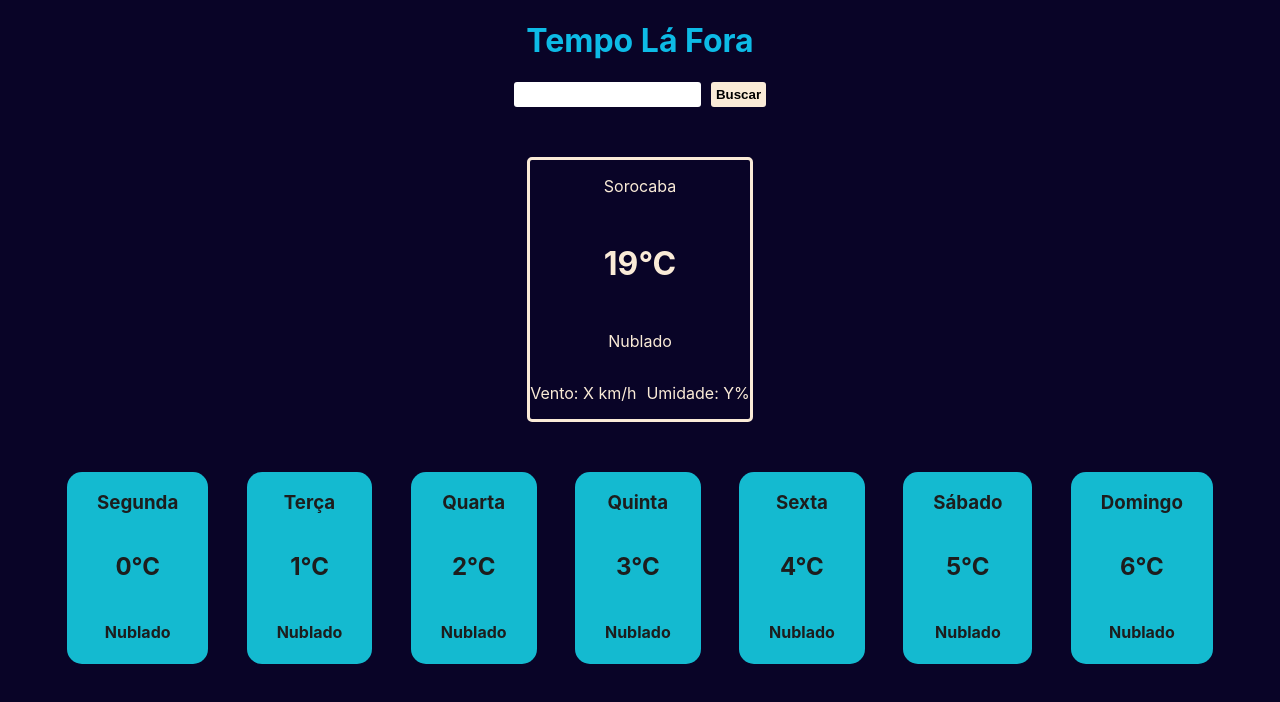
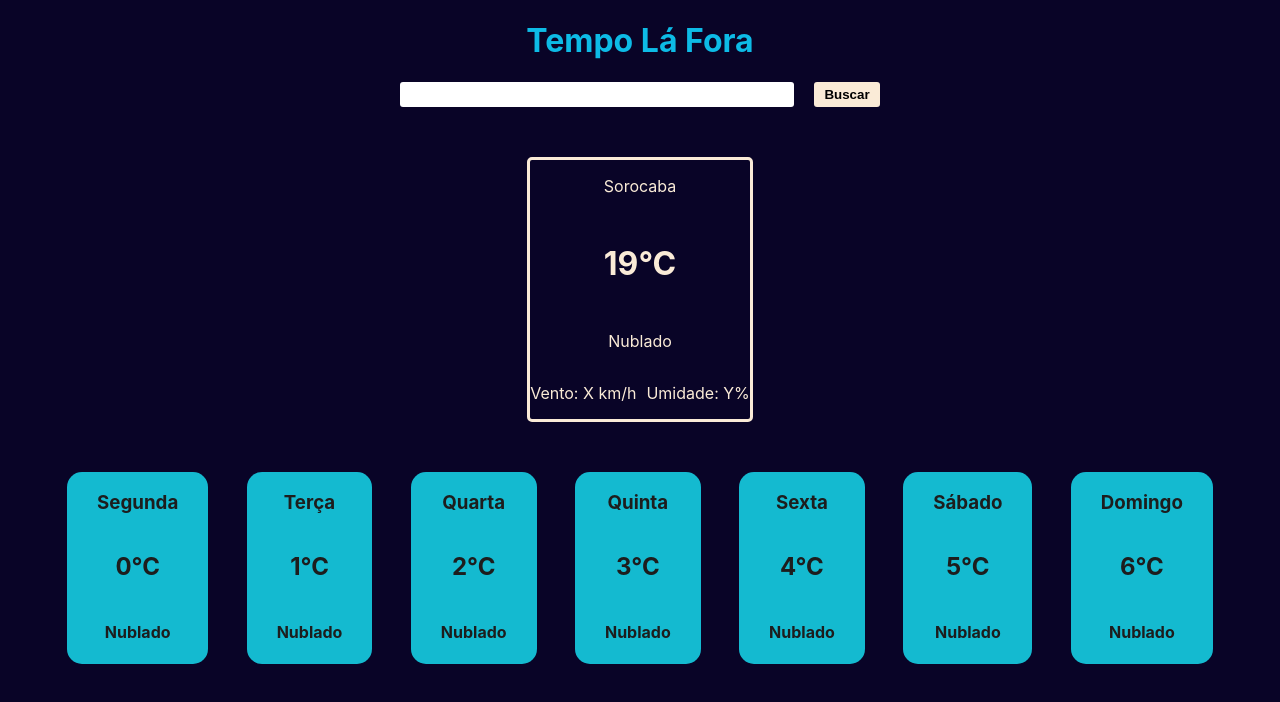
Before and after one commit to AnaJuliaMM/weather_forecast, a React (Create React App) app in the folder forecasting/: page / in a window 1280 px wide. Shown: the top 702 px of the page. Built offline with nearby package versions, Linux system fonts and the light colour scheme.

Commit message:
chore: add request to api

```diff
--- a/forecasting/src/components/search/Search.css
+++ b/forecasting/src/components/search/Search.css
@@ -1,6 +1,8 @@
 .searchDiv {
   display: flex;
-  gap: 10px;
+  justify-content: center;
+  align-items: center;
+  gap: 20px;
 }
 .inputSpan input {
   display: flex;
@@ -10,7 +12,13 @@
   border-radius: 3px;
   padding: 5px;
 }
+.inputSpan input[type="text"] {
+  width: 30vw;
+}
+
 .inputSpan input[type="button"] {
   background-color: antiquewhite;
   font-weight: bold;
+  padding: 5px 10px;
+  cursor: pointer;
 }
--- a/forecasting/src/components/search/Search.tsx
+++ b/forecasting/src/components/search/Search.tsx
@@ -1,14 +1,41 @@
-import React from "react";
+import React, { useState } from "react";
 import "./Search.css";
 
+const apiKey = "8290a9f4b4302fad3f55ebc9b4c1cf79";
+
 export default function Search() {
+  const [value, setValue] = useState('');
+  const [cityName, setCityName] = useState('')
+
+  let url = `https://api.openweathermap.org/data/2.5/weather?q=${cityName}&appid=${apiKey}&units=metric`;
+
+  const handleInputText = (event) => {
+    setValue(event.target.value);
+  };
+
+  const handleClick = () => {
+    setCityName(value)
+    request()
+  };
+
+  const request = () => {
+    fetch(url)
+      .then((res) => res.json())
+      .then((json) => {
+        console.log(json);
+      })
+      .catch((error) => {
+        console.log(error);
+      });
+  };
+
   return (
     <div className="searchDiv">
       <span className="inputSpan">
-        <input type="text" />
+        <input type="text" onChange={(event) => handleInputText(event)} />
       </span>
       <span className="inputSpan">
-        <input type="button" value="Buscar" />
+        <input type="button" value="Buscar" onClick={handleClick} />
       </span>
     </div>
   );
```
